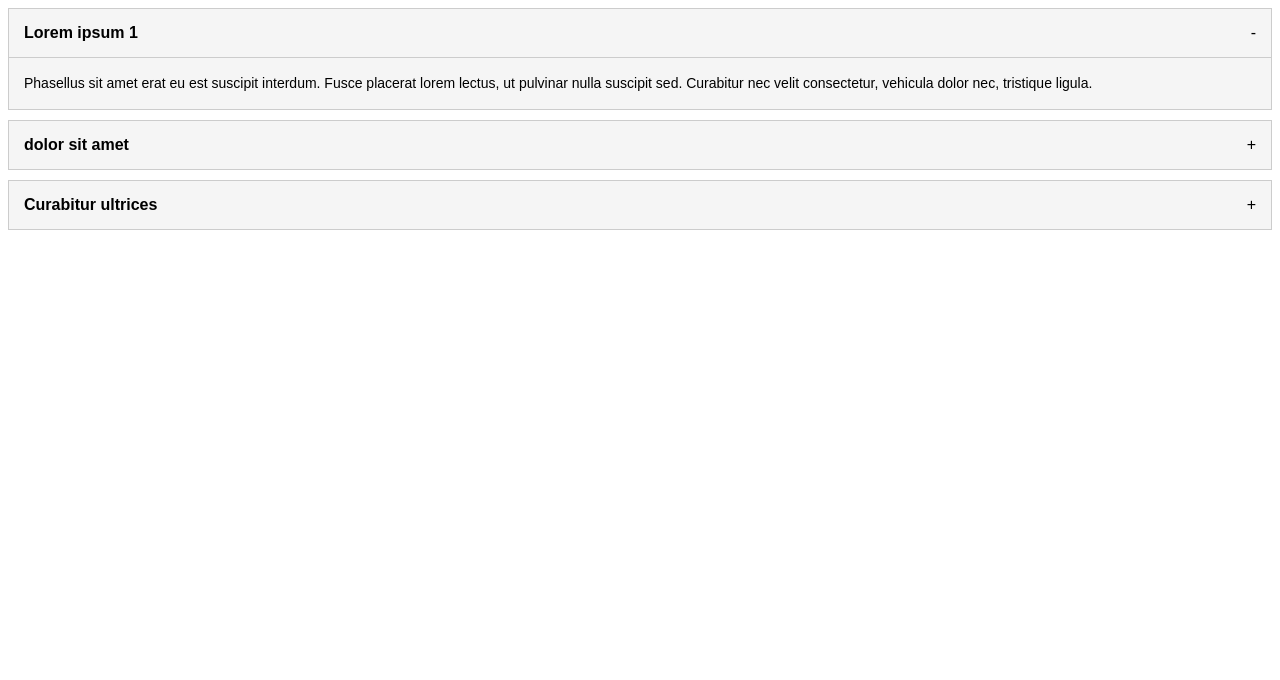
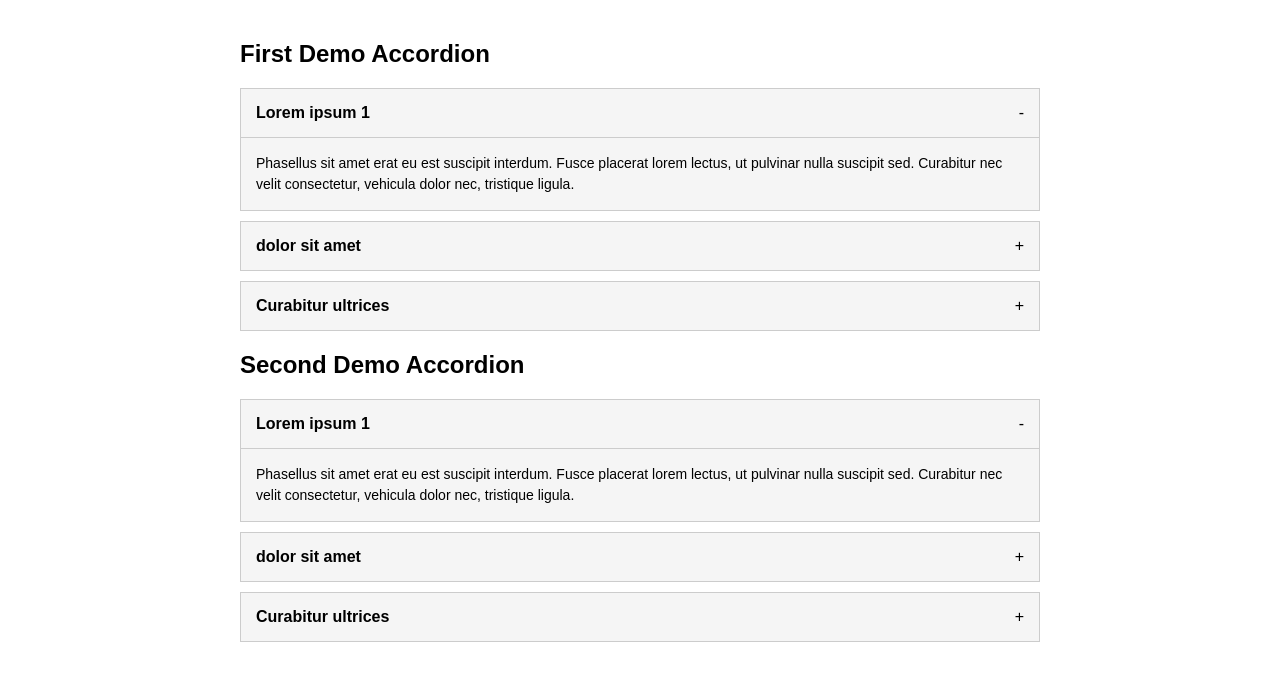
Before and after one commit to golamrabbi3/accordion, a plain HTML site: page index.html in a window 1280 px wide. Drawn offline with Linux system fonts and the light colour scheme.

Commit message:
Tweaking Functions

```diff
--- a/css/style.css
+++ b/css/style.css
@@ -1,7 +1,15 @@
-body {
-    font-family: sans-serif;
-}
+/**
+ * Plugin: Vanilla Accordion - Basic
+ * Description: A pure javascript accordion plugin for creating expandable & collapsible sections
+ * Plugin URL: https://w3artists.com
+ * Author: MG Rabbi
+ * Author Github: https://github.com/golamrabbi3
+ * Company: W3 Artists [https://w3artists.com]
+ * Version: 1.0.0
+ * License Type: MIT
+ */
 
+/* start: .accordion */
 .accordion .accordion-item {
     margin-bottom: 10px;
     border: 1px solid #ccc;
@@ -30,6 +38,7 @@ body {
     padding: 15px;
 }
 
-.accordion .accordion-item.show .accordion-body {
+.accordion .accordion-item.active .accordion-body {
     display: block;
 }
+/* end: .accordion */
--- a/index.html
+++ b/index.html
@@ -2,15 +2,73 @@
 <html lang="en">
 <head>
     <meta charset="UTF-8">
-    <meta name="viewport"
-          content="width=device-width, user-scalable=no, initial-scale=1.0, maximum-scale=1.0, minimum-scale=1.0">
+    <meta name="viewport" content="width=device-width, user-scalable=no, initial-scale=1.0, maximum-scale=1.0, minimum-scale=1.0">
     <meta http-equiv="X-UA-Compatible" content="ie=edge">
-    <title>Pure Javascript Accordion</title>
+    <title>Vanilla Accordion</title>
     <link rel="stylesheet" href="css/style.css">
+    <style>
+        body {
+            font-family: sans-serif;
+        }
+
+        .container {
+            max-width: 800px;
+            margin: 40px auto;
+            padding: 0 20px;
+        }
+    </style>
 </head>
 <body>
+    <main>
+        <div class="container">
+            <h2>First Demo Accordion</h2>
+
             <div class="accordion" id="first-accordion">
-    <div class="accordion-item show">
+                <div class="accordion-item active">
+                    <div class="accordion-head">
+                        <div class="accordion-title">Lorem ipsum 1</div>
+                        <span class="accordion-icon"></span>
+                    </div>
+                    <div class="accordion-body">
+                        Phasellus sit amet erat eu est suscipit interdum.
+                        Fusce placerat lorem lectus, ut pulvinar nulla suscipit sed. Curabitur nec velit consectetur,
+                        vehicula dolor nec, tristique ligula.
+                    </div>
+                </div>
+
+                <div class="accordion-item">
+                    <div class="accordion-head">
+                        <div class="accordion-title">dolor sit amet</div>
+                        <span class="accordion-icon"></span>
+                    </div>
+                    <div class="accordion-body">
+                        Curabitur ultrices erat id tempor cursus.
+                        Nam ligula enim, ullamcorper vulputate felis eget, dictum tempus libero.
+                        Pellentesque vehicula in nunc vitae facilisis. Phasellus sit amet erat eu est suscipit interdum.
+                        Fusce placerat lorem lectus, ut pulvinar nulla suscipit sed. Curabitur nec velit consectetur,
+                        vehicula dolor nec, tristique ligula.
+                    </div>
+                </div>
+
+                <div class="accordion-item">
+                    <div class="accordion-head">
+                        <div class="accordion-title">Curabitur ultrices</div>
+                        <span class="accordion-icon"></span>
+                    </div>
+                    <div class="accordion-body">
+                        Lacinia et iaculis at, fringilla non enim.
+                        Fusce rutrum turpis ut ex sagittis suscipit. Curabitur ultrices erat id tempor cursus.
+                        Nam ligula enim, ullamcorper vulputate felis eget, dictum tempus libero.
+                        Pellentesque vehicula in nunc vitae facilisis. Phasellus sit amet erat eu est suscipit interdum.
+                        Fusce placerat lorem lectus, ut pulvinar nulla suscipit sed. Curabitur nec velit consectetur,
+                        vehicula dolor nec, tristique ligula.
+                    </div>
+                </div>
+            </div>
+
+            <h2>Second Demo Accordion</h2>
+            <div class="accordion" id="second-accordion">
+                <div class="accordion-item active">
                     <div class="accordion-head">
                         <div class="accordion-title">Lorem ipsum 1</div>
                         <div class="accordion-icon"></div>
@@ -51,12 +109,22 @@
                     </div>
                 </div>
             </div>
+        </div>
+    </main>
 
     <script src="js/accordion.js"></script>
     <script>
+        // First Accordion with all available options
         new Accordion('#first-accordion', {
             collapseSiblings: true,
+            collapseIcon: "-",
+            expandIcon: "+",
+            expandedEventHandler: (accordionItem, accordionItemIndex) => console.log('expanded'),
+            collapsedEventHandler: (accordionItem, accordionItemIndex) => console.log('collapsed'),
         });
+
+        // Second Accordion
+        new Accordion('#second-accordion');
     </script>
 </body>
 </html>
--- a/js/accordion.js
+++ b/js/accordion.js
@@ -1,35 +1,48 @@
+/**
+ * Plugin: Vanilla Accordion - Basic
+ * Description: A pure javascript accordion plugin for creating expandable & collapsible sections
+ * Plugin URL: https://w3artists.com
+ * Author: MG Rabbi
+ * Author Github: https://github.com/golamrabbi3
+ * Company: W3 Artists [https://w3artists.com]
+ * Version: 1.0.0
+ * License Type: MIT
+ */
+
 class Accordion {
   selector;
   accordionItems;
-    accordionItemDom = '.accordion-item';
-    accordionHeadDom = '.accordion-head';
-    accordionIconDom = '.accordion-icon';
-    expandedClass = 'show';
+  accordionItemDom = ".accordion-item";
+  accordionHeadDom = ".accordion-head";
+  accordionIconDom = ".accordion-icon";
+  expandedClass = "active";
   options = {
     collapseSiblings: false,
-        collapseIcon: '-',
-        expandIcon: '+',
-        expandedHandler(accordionItem, accordionItemIndex) {
-        },
-        collapsedHandler(accordionItem, accordionItemIndex) {
-        },
+    collapseIcon: "-",
+    expandIcon: "+",
+    expandedEventHandler: (accordionItem, accordionItemIndex) => {},
+    collapsedEventHandler: (accordionItem, accordionItemIndex) => {},
   };
 
   constructor(selector, options) {
     this.selector = document.querySelector(selector);
     this.accordionItems = this.selector.querySelectorAll(this.accordionItemDom);
-        this.options = {...this.options, ...options};
-        this.initial();
+    this.options = { ...this.options, ...options };
+    this.initialize();
     this.registerEvent();
   }
 
-    initial() {
+  initialize() {
     const current = this;
-        const accordionHeads = this.selector.querySelectorAll(this.accordionHeadDom);
+    const accordionHeads = this.selector.querySelectorAll(
+      this.accordionHeadDom
+    );
     accordionHeads.forEach((accordionHead) => {
       let isExpandedAccordion = accordionHead.closest(`.${this.expandedClass}`);
-            accordionHead.querySelector(this.accordionIconDom).innerHTML = isExpandedAccordion ?
-                current.options.collapseIcon : current.options.expandIcon;
+      accordionHead.querySelector(this.accordionIconDom).innerHTML =
+        isExpandedAccordion
+          ? current.options.collapseIcon
+          : current.options.expandIcon;
     });
   }
 
@@ -37,9 +50,12 @@ class Accordion {
     const current = this;
 
     this.accordionItems.forEach((accordionItem, accordionItemIndex) => {
-            accordionItem.querySelector(this.accordionHeadDom).addEventListener('click', () => {
-                current.options.collapseSiblings ?
-                    current._collapseSiblings(accordionItemIndex) : null;
+      accordionItem
+        .querySelector(this.accordionHeadDom)
+        .addEventListener("click", () => {
+          current.options.collapseSiblings
+            ? current._collapseSiblings(accordionItemIndex)
+            : null;
           current._toggleAccordionBody(accordionItem, accordionItemIndex);
         });
     });
@@ -51,20 +67,25 @@ class Accordion {
     this.accordionItems.forEach((item, itemIndex) => {
       if (accordionItemIndex !== itemIndex) {
         item.classList.remove(this.expandedClass);
-                item.querySelector(this.accordionIconDom).innerHTML = current.options.expandIcon;
+        item.querySelector(this.accordionIconDom).innerHTML =
+          current.options.expandIcon;
       }
     });
   }
 
   _toggleAccordionBody(accordionItem, accordionItemIndex) {
-        const isAccordionBodyExpanded = accordionItem.classList.toggle(this.expandedClass);
+    const isAccordionBodyExpanded = accordionItem.classList.toggle(
+      this.expandedClass
+    );
 
     if (isAccordionBodyExpanded) {
-            accordionItem.querySelector(this.accordionIconDom).innerHTML = this.options.collapseIcon;
-            this.options.expandedHandler(accordionItem, accordionItemIndex);
+      accordionItem.querySelector(this.accordionIconDom).innerHTML =
+        this.options.collapseIcon;
+      this.options.expandedEventHandler(accordionItem, accordionItemIndex);
     } else {
-            accordionItem.querySelector(this.accordionIconDom).innerHTML = this.options.expandIcon;
-            this.options.collapsedHandler(accordionItem, accordionItemIndex);
+      accordionItem.querySelector(this.accordionIconDom).innerHTML =
+        this.options.expandIcon;
+      this.options.collapsedEventHandler(accordionItem, accordionItemIndex);
     }
   }
 }
```
Also changed, not shown: 1 other file. Lines whose indentation alone changed are shown as unchanged.
